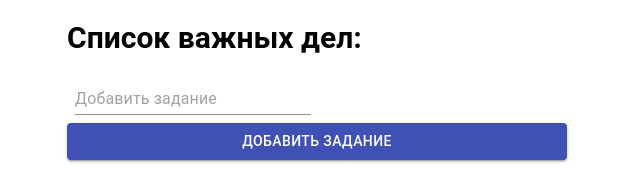
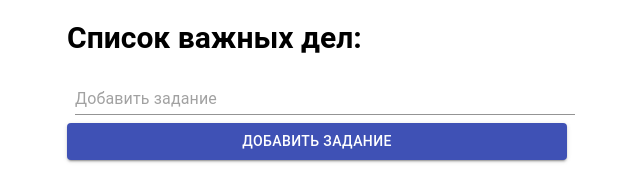
Before and after one commit to WebHeroSchool/React_MS, a React (Create React App) app in the folder todo/: page / in a window 1280 px wide. Shown: the top 173 px of the page, without its empty margins (323-963 px from the left). Built offline with nearby package versions, Linux system fonts and the light colour scheme.

Commit message:
правки

```diff
--- a/todo/src/components/InputCase/InputCase.js
+++ b/todo/src/components/InputCase/InputCase.js
@@ -28,18 +28,18 @@ class InputCase extends React.Component {
 
     return (
       <>
-      <FormControl error>
+      <FormControl  fullWidth error>
       <TextField
        id="standard-full-width"
        style={{ margin: 8 }}
        placeholder="Добавить задание"
        fullWidth
        margin="normal"
-       InputLabelProps={{
+       /*InputLabelProps={{
        shrink: true,
-       }}
+     }}*/
        value = {this.state.inputValue.toUpperCase()}
-       onChange ={event => this.setState({inputValue:event.target.value})}
+       onChange ={event => this.setState({inputValue:event.target.value.toUpperCase()})}
         />
         <>
         {formHelperText}
```
